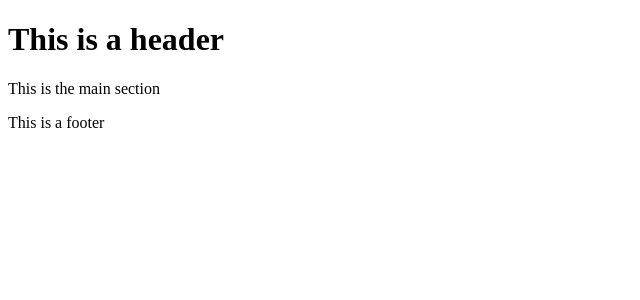
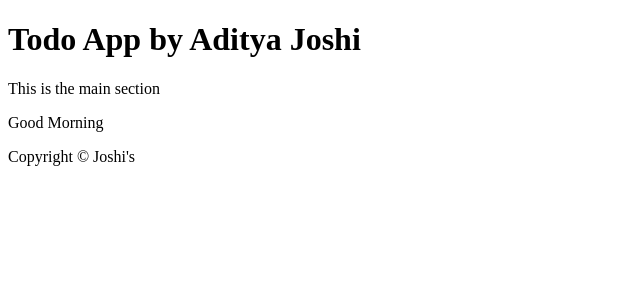
Before and after one commit to adijoshi82812/TodoApp, a React (Create React App) app in the folder frontend/: page / in a window 1280 px wide. Shown: the top 300 px of the page, without its empty margins (0-640 px from the left). Built offline with nearby package versions, Linux system fonts and the light colour scheme.

Commit message:
Added some copyrights

```diff
--- a/frontend/src/components/Footer.js
+++ b/frontend/src/components/Footer.js
@@ -1,9 +1,22 @@
 import React from 'react';
 
 function Footer(){
+    const date = new Date();
+    const hours = date.getHours();
+
+    let greet;
+    if(hours <= 12){
+        greet = "Good Morning";
+    }else if(hours >= 12 && hours <= 17){
+        greet = "Good Afternoon";
+    }else{
+        greet = "Good Night";
+    }
+
     return(
         <footer>
-            <p>This is a footer</p>
+            <p>{greet}</p>
+            <p>Copyright &copy; Joshi's</p>
         </footer>
     );
 }
--- a/frontend/src/components/Header.js
+++ b/frontend/src/components/Header.js
@@ -1,9 +1,11 @@
 import React from 'react';
 
 function Header(){
+    const firstname = "Aditya"
+    const lastname = "Joshi"
     return(
         <header>
-            <h1>This is a header</h1>
+            <h1>Todo App by {firstname} {lastname}</h1>
         </header>
     );
 }
```
